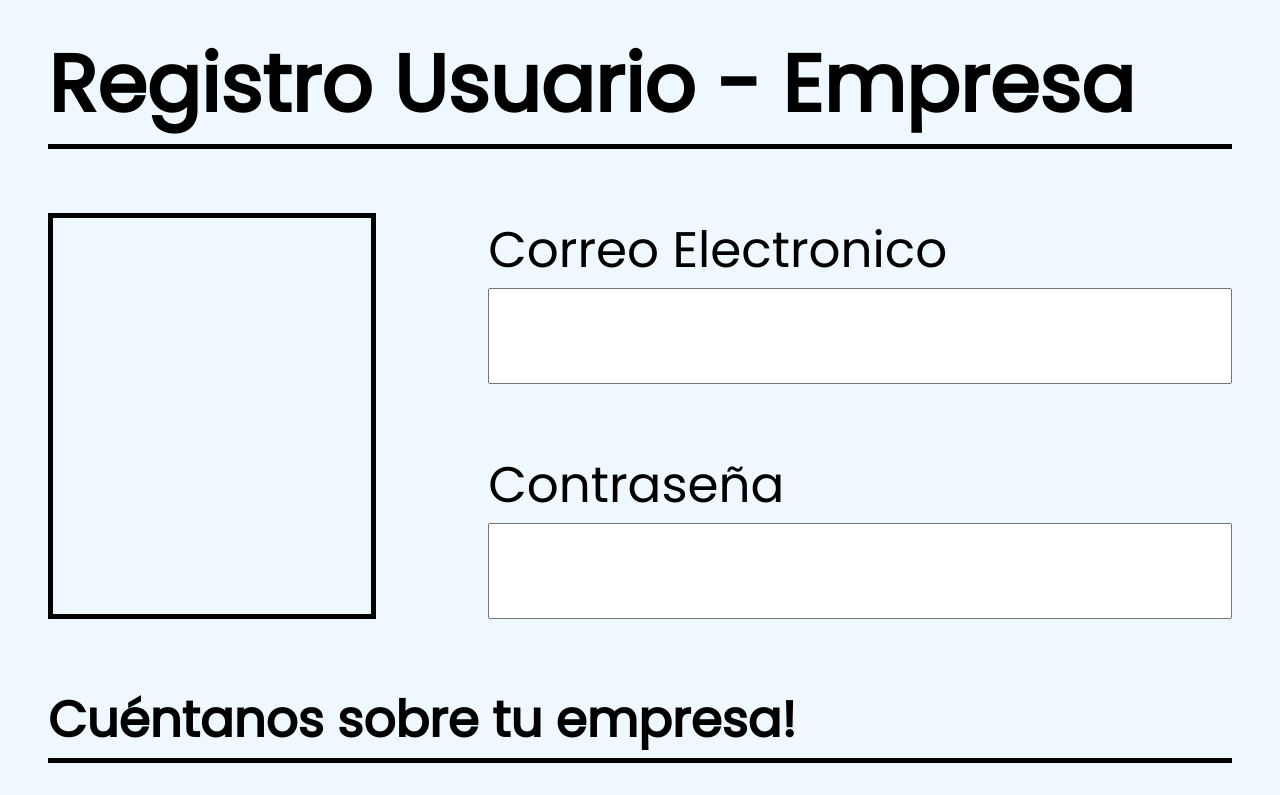
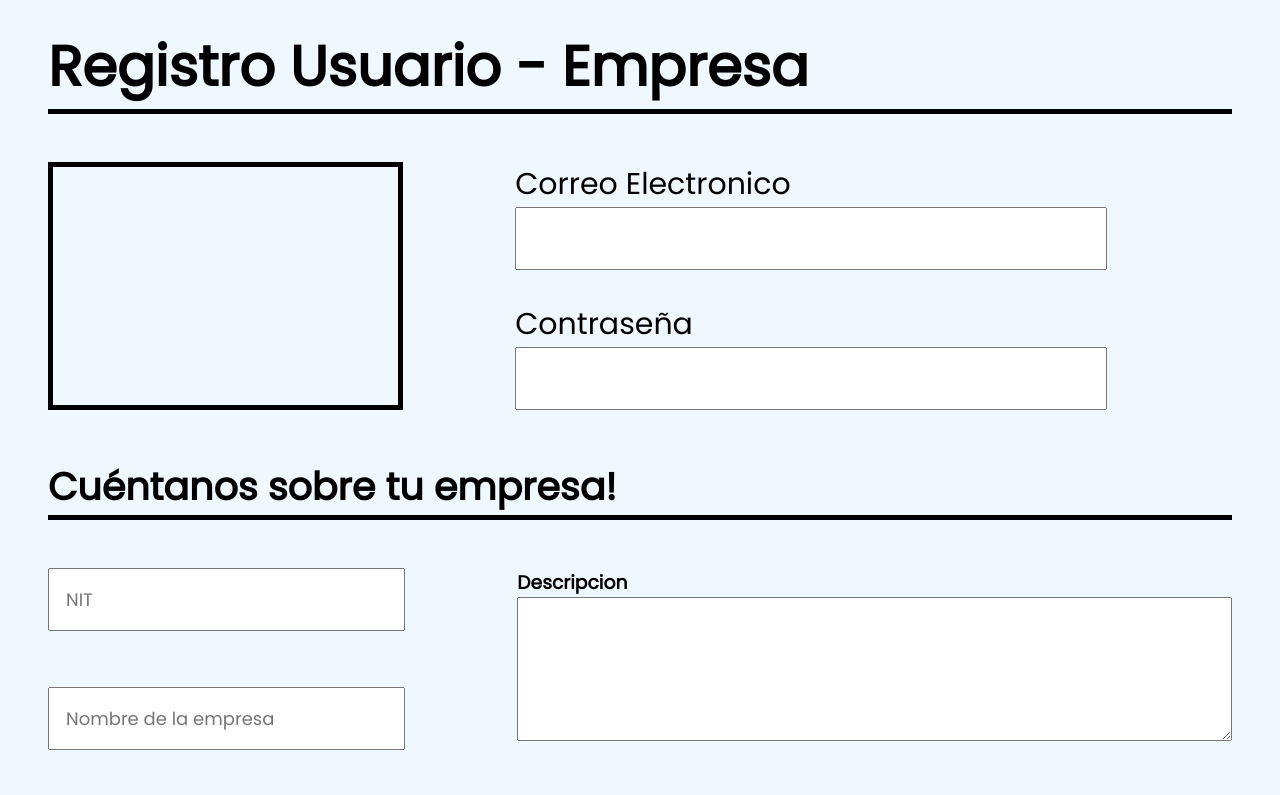
Before and after one commit to jmoc3/Tindem, a website built with Vite: page src/views/logView/log.html in a window 1280 px wide. Shown: the top 795 px of the page. Built offline with nearby package versions, Linux system fonts and the light colour scheme.

Commit message:
Pagina registro completada

```diff
--- a/src/components/button/button.js
+++ b/src/components/button/button.js
@@ -4,15 +4,7 @@ export const buttonCreator=()=>{
     console.log("hola")
 
     const btn = document.createElement('button')
-    btn.textContent='Perfiles de interes'
-    let modal = document.getElementById("myModal")
-   let body = document.getElementsByTagName("body")
-   btn.onclick = function(){
-      modal.style.display = "block"
-      body.style.position = "static"
-      body.style.height = "80%"
-      body.style.overflow = "hidden"
-   }
+
 
     return btn
 
--- a/src/components/section-user-registro/section1.js
+++ b/src/components/section-user-registro/section1.js
@@ -1,7 +1,7 @@
 import { inputCreator } from '../../components/input/input.js'
 
 
-const sectionOne =()=>{
+export const sectionOne =()=>{
 
     const image = document.createElement('div')
     image.className = 'imageUser'
@@ -45,5 +45,3 @@ const sectionOne =()=>{
     return child
 
 }
-
-export const section1 = sectionOne()
--- a/src/components/section-user-registro/section2.js
+++ b/src/components/section-user-registro/section2.js
@@ -1,34 +1,49 @@
 import { inputCreator } from '../../components/input/input.js'
 
-const sectionTwo =()=>{
+export const sectionTwo =()=>{
 
+    //Creacion del titulo
     const title = document.createElement('h2')
     title.textContent="Cuéntanos sobre tu empresa!"
 
-
+    //Creacion del input del NIT empresarial
     const input1 = inputCreator()
     input1.placeholder="NIT"
 
+    //Creacion del input del nombre de la empresa
     const input2 = inputCreator()
     input2.placeholder="Nombre de la empresa"
 
+    //Creacion del div anothercRE donde se encuentrar el input de nit y de nombre de empresa
     const div1 = document.createElement('div')
     div1.appendChild(input1)
     div1.appendChild(input2)
     div1.className='anotherCre'
 
+    //Creacion del titulo 'Descripcion'
+
+    const titleDesc = document.createElement('h3')
+    titleDesc.textContent='Descripcion'
+
+    //Creacion del textarea
     const description = document.createElement('textarea')
     description.row="10"
     description.col="30"
+    description.className='desc'
 
+    //Creacion del div ContDesc donde se encontrara el titulo 'Descripcion' y el textarea
     const div2 = document.createElement('div')
+    div2.className = 'contDesc'
+    div2.appendChild(titleDesc)
     div2.appendChild(description)
 
+    //Contenedor donde se encuentra los dos divs 'anotherCre' y 'contDesc'
     const child = document.createElement('div')
     child.appendChild(div1)
     child.appendChild(div2)
     child.className="section-2"
 
+    //Conteendor padre de la seccion 2 y su titulo
     const parent = document.createElement('div')
     parent.appendChild(title)
     parent.appendChild(child)
@@ -36,5 +51,3 @@ const sectionTwo =()=>{
     return parent
 
 }
-
-export const section2 = sectionTwo()
--- a/src/components/section-user-registro/totalSection.js
+++ b/src/components/section-user-registro/totalSection.js
@@ -1,5 +1,5 @@
-import { section1 } from './section1.js'
-import { section2 } from './section2.js'
+import { sectionOne } from './section1.js'
+import { sectionTwo } from './section2.js'
 import { buttonCreator } from '../../components/button/button.js'
 
 
@@ -8,8 +8,20 @@ const totalSectionOp = ()=>{
     const title = document.createElement('h1')
     title.textContent="Registro Usuario - Empresa"
 
+    const section1 = sectionOne()
+    const section2 = sectionTwo()
+
     const btn = buttonCreator()
-    btn.type=""
+    btn.className='interestButton'
+    btn.textContent='Perfiles de interes'
+    let modal = document.getElementById("myModal")
+    let body = document.getElementsByTagName("body")
+    btn.onclick = function(){
+      modal.style.display = "block"
+      body.style.position = "static"
+      body.style.height = "80%"
+      body.style.overflow = "hidden"
+    }
 
     const parent = document.createElement('div')
     parent.appendChild(title)
--- a/src/views/logView/log.css
+++ b/src/views/logView/log.css
@@ -33,13 +33,14 @@ body{
     inline-size: 100%;
     background-color: aliceblue;
     padding: 1.5rem 3rem;
-    gap: 4rem;
+    gap: 3rem;
+    overflow: auto;
 
 }
 
 .padre h1{
 
-    font-size: 80px;
+    font-size: 56px;
     border-bottom: thick solid black;
 
 }
@@ -70,7 +71,8 @@ body{
     display: flex;
     flex-direction: column;
     justify-content: center;
-    gap: 4rem;
+    gap: 2rem;
+    inline-size: 50%;
 
 }
 
@@ -86,14 +88,14 @@ body{
 
 .emailLabel{
 
-    font-size: 50px;
+    font-size: 30px;
 
 }
 
 input{
 
     inline-size: 100%;
-    font-size: 40px;
+    font-size: 18px;
     padding: 1rem;
 
 }
@@ -101,13 +103,13 @@ input{
 
 .pswLabel{
 
-    font-size: 50px;
+    font-size: 30px;
 
 }
 
 .section-2{
 
-    margin-top: 5rem;
+    margin-top: 3rem;
 
 }
 
@@ -115,16 +117,49 @@ input{
 
     display: grid;
     gap: 3.5rem;
+    inline-size: 50%;
 
 }
 
 h2{
 
-    font-size: 50px;
+    font-size: 38px;
     border-bottom: thick solid black;
 
 
 }
+
+.contDesc{
+
+    inline-size: 100%;
+    block-size: 9rem;
+
+}
+
+.desc{
+
+    inline-size: 100%;
+    block-size: 100%;
+
+}
+
+.interestButton{
+
+    inline-size: fit-content;
+    margin: 0 auto;
+    padding: 1rem;
+    border: thick solid green;
+    background-color: rgb(130, 228, 130);
+
+}
+
+.interestButton:hover{
+
+    cursor: pointer;
+
+}
+
+/* Diseño del modal */
 
 .modalContainer {
     display: none;
```
Also changed, not shown: src/views/loginView/login.html (+1 -1 lines).
